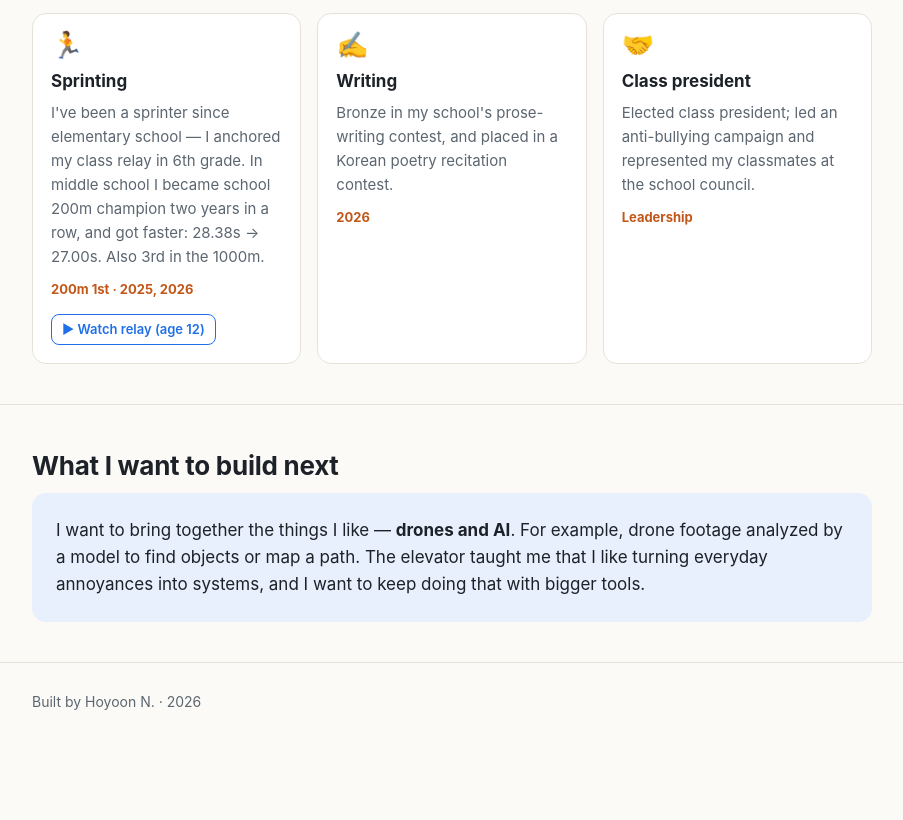
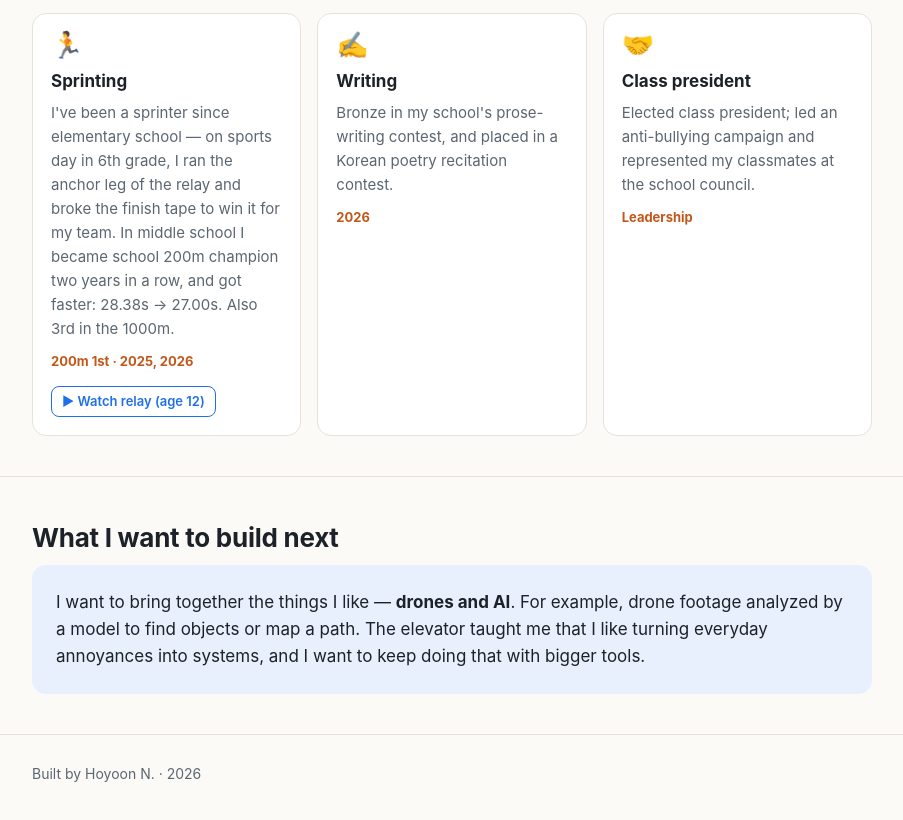
Before and after one commit to ns2000-wq/portfolio, a plain HTML site: page index.html in a window 1280 px wide. Shown: the part 3274-4094 px from the top of the page, without its empty margins (188-1091 px from the left). Before the commit the page ends 4036 px from the top, so only its background shows below. Drawn offline with Linux system fonts and the light colour scheme.

Commit message:
Add files via upload

```diff
--- a/index.html
+++ b/index.html
@@ -256,7 +256,7 @@
           <!-- <img src="images/track.jpg" alt="Running the 200m"> -->
           <div class="icon">🏃</div>
           <h3>Sprinting</h3>
-          <p>I've been a sprinter since elementary school &mdash; I anchored my class relay in 6th grade. In middle school I became school 200m champion two years in a row, and got faster: 28.38s &rarr; 27.00s. Also 3rd in the 1000m.</p>
+          <p>I've been a sprinter since elementary school &mdash; on sports day in 6th grade, I ran the anchor leg of the relay and broke the finish tape to win it for my team. In middle school I became school 200m champion two years in a row, and got faster: 28.38s &rarr; 27.00s. Also 3rd in the 1000m.</p>
           <span class="fact">200m 1st &middot; 2025, 2026</span>
           <div class="links">
             <a href="https://youtu.be/FwAqNal7Lg0" target="_blank" rel="noopener">&#9654; Watch relay (age 12)</a>
```
